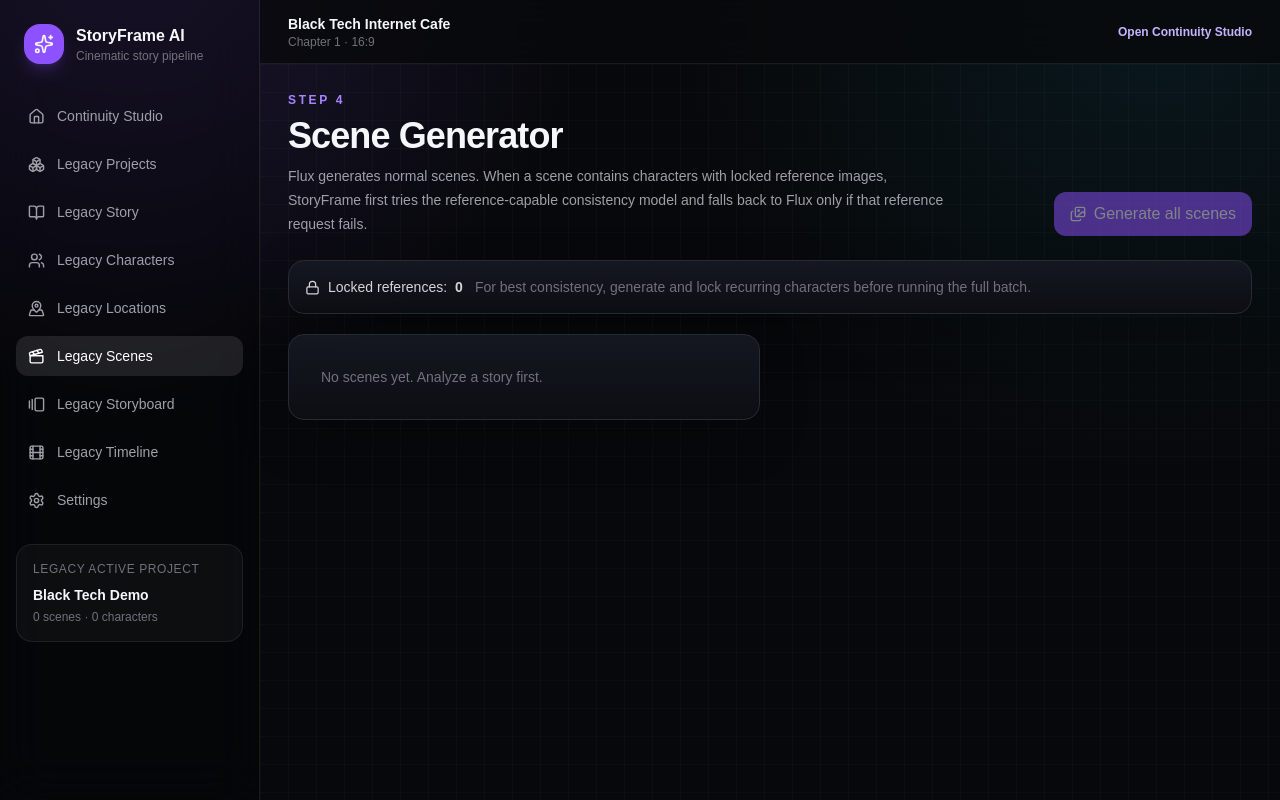
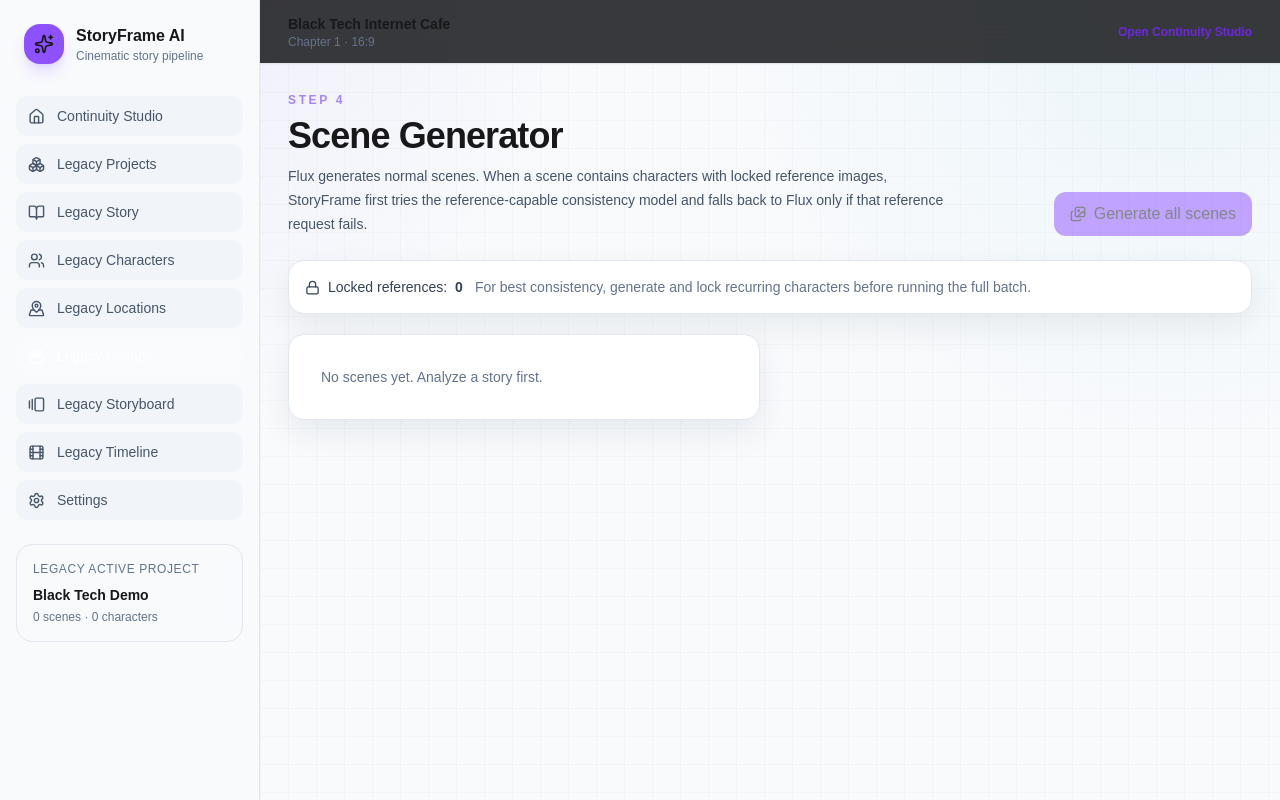
Before and after one commit to shuvinexofficial143-design/storyframe, a Next.js app: page /scenes in a window 1280 px wide. Built offline with nearby package versions, Linux system fonts and the light colour scheme.

Commit message:
Apply clean white light theme across Manga Studio

```diff
--- a/app/globals.css
+++ b/app/globals.css
@@ -1,3 +1,30 @@
 @import "tailwindcss";
-:root{--bg:#07080b;--panel:#11141b;--border:#262b36;--text:#f5f7fb;--muted:#8c95a8}
-*{box-sizing:border-box}html{color-scheme:dark}body{margin:0;background:radial-gradient(circle at 10% -10%,rgba(139,92,246,.18),transparent 30rem),radial-gradient(circle at 90% 0%,rgba(34,211,238,.08),transparent 30rem),var(--bg);color:var(--text);font-family:Arial,Helvetica,sans-serif}button,input,textarea,select{font:inherit}.panel{background:linear-gradient(180deg,rgba(21,24,33,.96),rgba(12,14,19,.96));border:1px solid var(--border);box-shadow:0 18px 50px rgba(0,0,0,.22)}.gridbg{background-image:linear-gradient(rgba(255,255,255,.018) 1px,transparent 1px),linear-gradient(90deg,rgba(255,255,255,.018) 1px,transparent 1px);background-size:28px 28px}
+
+:root{--bg:#f8fafc;--panel:#ffffff;--border:#e2e8f0;--text:#18181b;--muted:#64748b}
+*{box-sizing:border-box}
+html{color-scheme:light}
+body{margin:0;background:radial-gradient(circle at 8% -8%,rgba(139,92,246,.09),transparent 30rem),radial-gradient(circle at 92% 0%,rgba(14,165,233,.05),transparent 28rem),var(--bg);color:var(--text);font-family:Arial,Helvetica,sans-serif}
+button,input,textarea,select{font:inherit}
+input,textarea,select{color:#18181b}
+select option{background:#fff;color:#18181b}
+.panel{background:#fff;border:1px solid var(--border);box-shadow:0 12px 34px rgba(15,23,42,.07)}
+.gridbg{background-image:linear-gradient(rgba(15,23,42,.025) 1px,transparent 1px),linear-gradient(90deg,rgba(15,23,42,.025) 1px,transparent 1px);background-size:28px 28px}
+
+/* Manga Studio originally shipped with hard-coded dark Tailwind utilities.
+   Keep its layout/spacing, but remap the old surfaces to a clean light UI. */
+[class*="bg-[#080a0f]"]{background-color:#f8fafc!important}
+[class*="bg-[#0d1017]"],[class*="bg-[#0b0d13]"],[class*="bg-[#11141c]"]{background-color:#fff!important}
+[class*="bg-black/25"],[class*="bg-black/20"]{background-color:#f8fafc!important}
+[class*="bg-white/5"],[class*="bg-white/8"]{background-color:#f1f5f9!important}
+[class*="border-white/10"],[class*="border-white/8"]{border-color:#e2e8f0!important}
+[class*="text-zinc-100"]{color:#18181b!important}
+[class*="text-zinc-200"],[class*="text-zinc-300"]{color:#334155!important}
+[class*="text-zinc-400"]{color:#475569!important}
+[class*="text-zinc-500"],[class*="text-zinc-600"]{color:#64748b!important}
+[class*="text-violet-300"]{color:#6d28d9!important}
+[class*="text-cyan-300"]{color:#0e7490!important}
+[class*="text-emerald-300"]{color:#047857!important}
+[class*="text-amber-200"]{color:#a16207!important}
+[class*="text-red-300"]{color:#b91c1c!important}
+textarea,input,select{background-color:#fff!important;border-color:#e2e8f0!important}
+textarea:focus,input:focus,select:focus{border-color:#8b5cf6!important;box-shadow:0 0 0 3px rgba(139,92,246,.08)}
```
